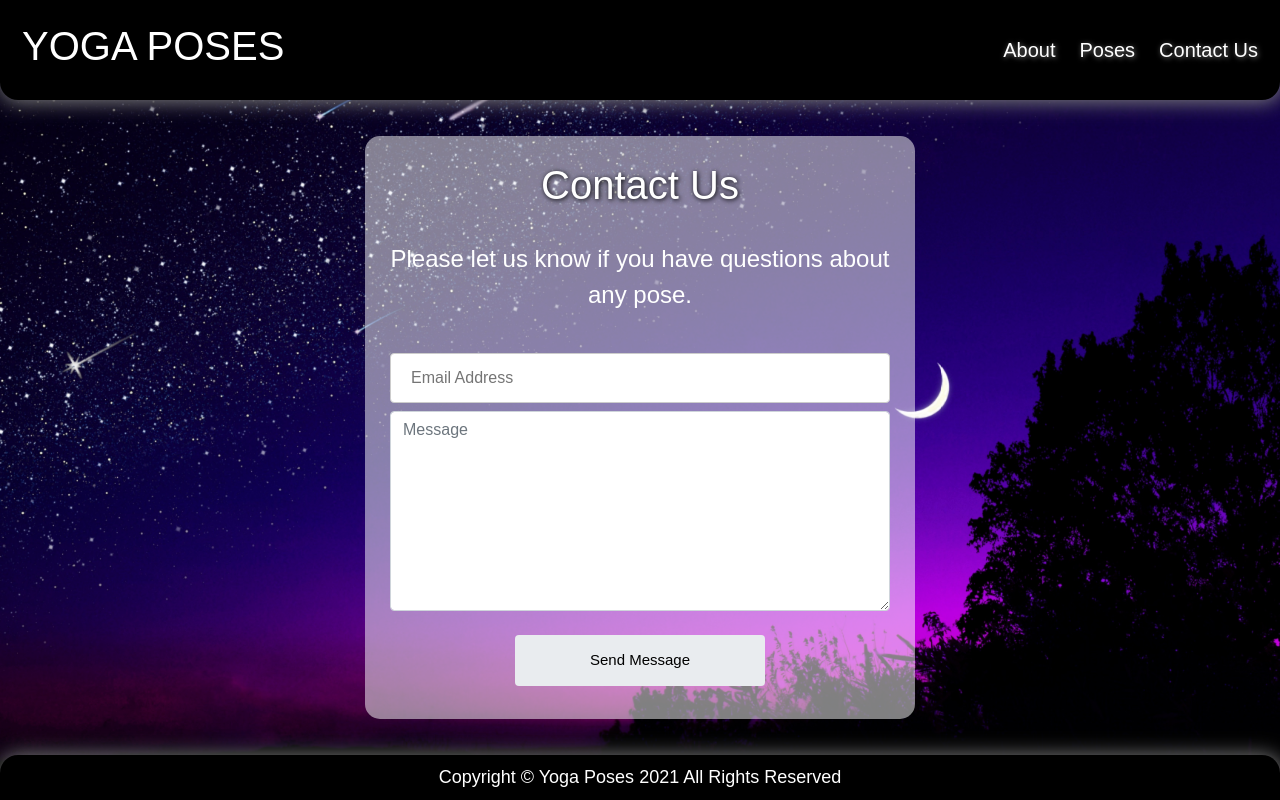
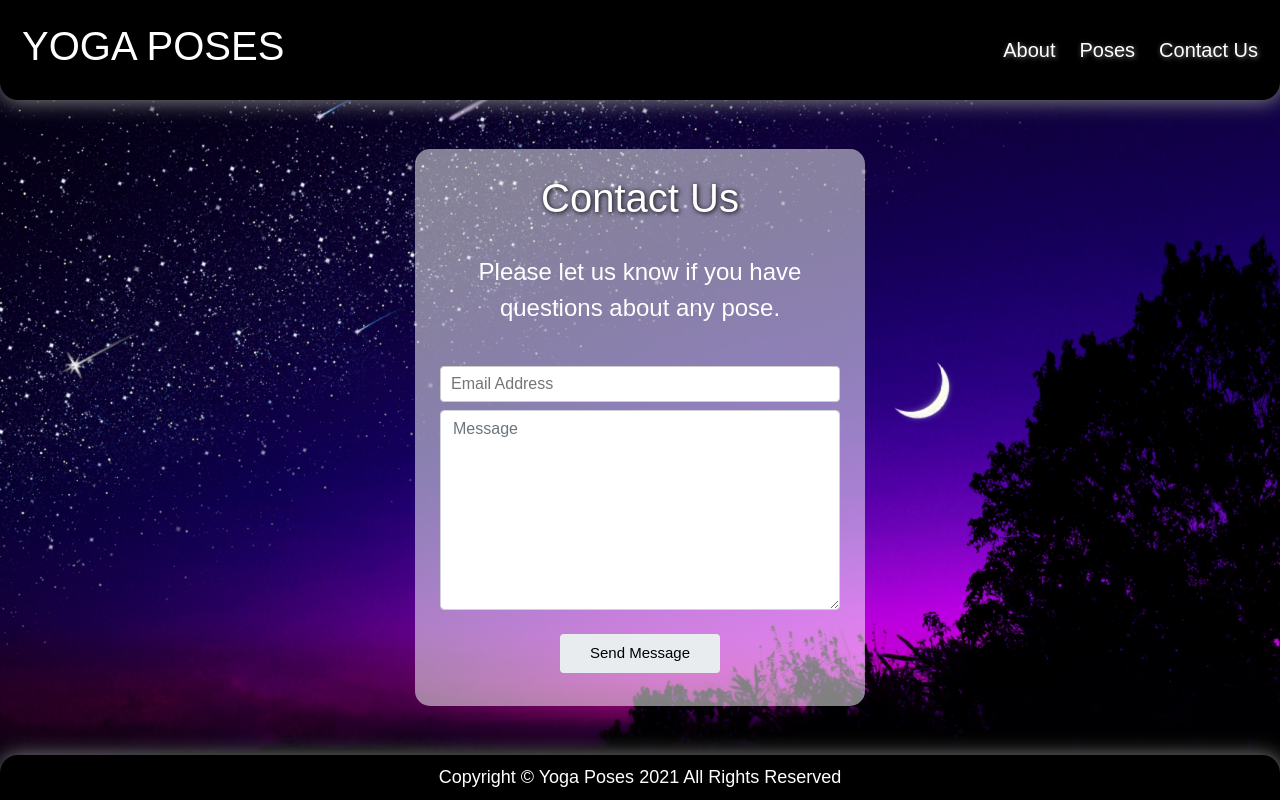
Before and after one commit to cabbycab/yoga_poses_frontend, a React (Create React App) app: page /contact in a window 1280 px wide. Built offline with nearby package versions, Linux system fonts and the light colour scheme; no server answers; a web font is replaced by a local one.

Commit message:
changed sizing of ContactPage content and checked all videos popped up

```diff
--- a/src/components/Header/Header.css
+++ b/src/components/Header/Header.css
@@ -22,7 +22,7 @@
 
 #Header a:hover,
 #Header a > h1:hover {
-  text-shadow: 1px 1px 5px black;
+  text-shadow: 1px 1px 5px white;
 }
 
 .sticky {
--- a/src/pages/ContactPage/ContactPage.css
+++ b/src/pages/ContactPage/ContactPage.css
@@ -1,6 +1,6 @@
 input[type="text"] {
   width: 100%;
-  padding: 12px 20px;
+  padding: 5px 10px;
   margin: 8px 0;
   display: flex;
   border: 1px solid #ccc;
@@ -9,8 +9,8 @@ input[type="text"] {
 }
 
 button {
-  width: 50%;
-  padding: 14px 20px;
+  width: 40%;
+  padding: 8px 10px;
   margin: 8px 0;
   border: none;
   border-radius: 4px;
@@ -32,6 +32,7 @@ button:hover {
 
 textarea {
   height: 200px;
+  width: 400px;
 }
 
 .background {
@@ -40,6 +41,6 @@ textarea {
   border-radius: 15px;
   background-color: rgba(255, 255, 255, 0.5);
   color: white;
-  width: 550px;
+  width: 450px;
   text-align: center;
 }
```
Also changed, not shown: src/images/background.jpg (deleted), 1 other file (tests, documents, lock files or other folders).
